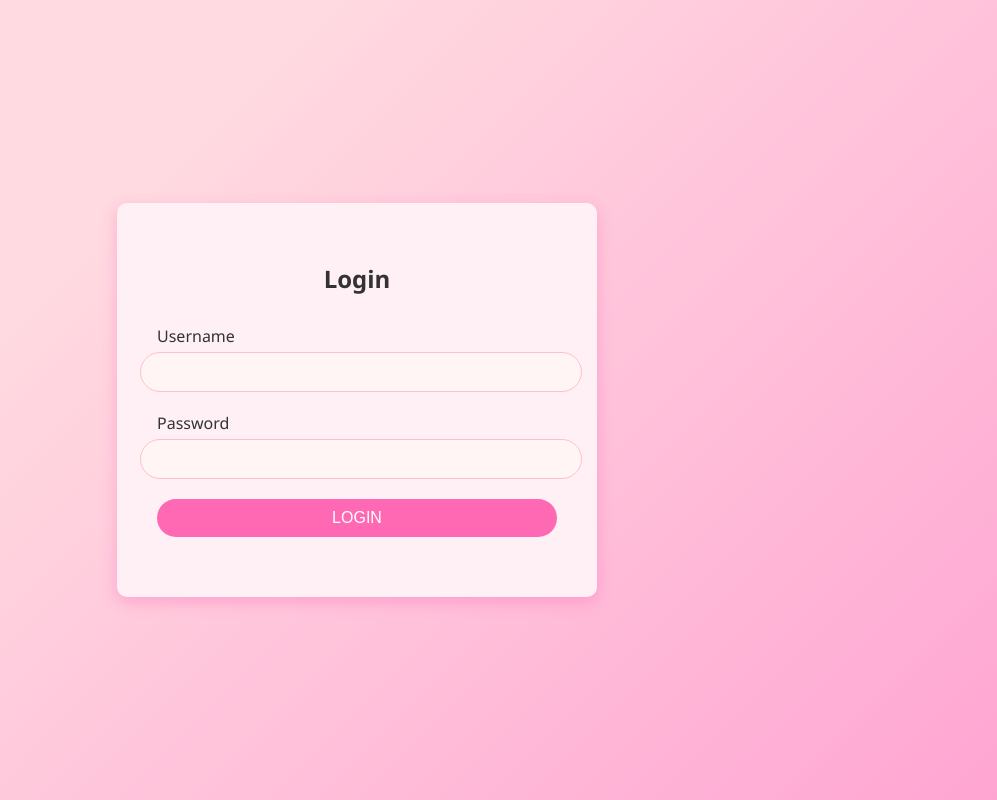
After one commit to Tech-Prep-Mentor/movie-classification-app, a Flask app: template templates/login.html in a window 1280 px wide. The commit adds this page. Shown: the whole page, without its empty margins (283-1280 px from the left). Run offline with Flask 3, Linux system fonts and the light colour scheme; the template is opened without the code that fills it, so the values that code supplies are empty.

```diff
--- a/main.py
+++ b/main.py
@@ -66,7 +66,7 @@ panel_server = pn.serve(dashboard, show=False,port=0)
 def index():
     # Get the Bokeh script
     bokeh_script=server_document(url='http://localhost:{}'.format(panel_server.port), relative_urls=True)
-    return render_template('index.html', bokeh_script=bokeh_script)
+    return render_template('login.html', bokeh_script=bokeh_script)
 
 if __name__ == '__main__':
     # Start the Flask app
--- /dev/null
+++ b/templates/login.html
@@ -0,0 +1,116 @@
+<!DOCTYPE html>
+<html lang="en">
+<head>
+    <meta charset="UTF-8">
+    <meta name="viewport" content="width=device-width, initial-scale=1.0">
+    <title>Login Screen</title>
+    <style>
+        body, html {
+            height: 100%;
+            margin: 0;
+            padding: 0;
+            font-family: 'Segoe UI', Tahoma, Geneva, Verdana, sans-serif;
+        }
+        body {
+            background: #FFC0CB; /* Simple pink background */
+            background: linear-gradient(135deg, #FFC0CB 30%, #FF69B4 100%); /* Gradient for a vibrant effect */
+            display: flex;
+            justify-content: center;
+            align-items: center;
+            position: relative;
+        }
+        .overlay {
+            position: absolute;
+            top: 0;
+            left: 0;
+            right: 0;
+            bottom: 0;
+            background: rgba(255, 255, 255, 0.4); /* Lighter overlay */
+        }
+        .login-form {
+            position: relative;
+            z-index: 2;
+            background: #fff0f5; /* A lighter pink shade for the form background */
+            padding: 40px;
+            border-radius: 10px;
+            box-shadow: 0 5px 15px rgba(255, 105, 180, 0.4); /* Soft pink shadow */
+            width: 100%;
+            max-width: 400px;
+        }
+        .login-form:hover {
+            transform: translateY(-5px);
+            box-shadow: 0 10px 25px rgba(0, 0, 0, 0.5);
+        }
+        .form-control {
+            margin-bottom: 20px;
+            position: relative;
+        }
+        .form-control input {
+            width: 100%;
+            padding: 10px 20px;
+            border-radius: 20px;
+            border: 1px solid #ccc;
+            font-size: 16px;
+            background-color: #f8f8f8;
+            transition: background-color 0.3s ease;
+        }
+        .form-control input {
+            width: 100%;
+            padding: 10px 20px;
+            border-radius: 20px;
+            border: 1px solid #FFC0CB; /* Light pink border */
+            font-size: 16px;
+            background-color: #FFF5F5; /* Very light pink background */
+            transition: all 0.3s ease;
+        }
+        .form-control label {
+            display: block;
+            margin-bottom: 5px;
+            color: #333;
+        }
+        input[type="submit"] {
+            background-color: #FF69B4; /* Hot pink for the button */
+            color: white;
+            cursor: pointer;
+            font-size: 16px;
+            text-transform: uppercase;
+            border: none;
+            border-radius: 20px;
+            padding: 10px 20px;
+            transition: background-color 0.3s ease;
+            width: 100%;
+        }
+        input[type="submit"]:hover {
+            background-color: #0056b3;
+        }
+        #username, #password{
+            position: relative;
+            right: 17px
+        }
+    </style>
+</head>
+<body>
+
+<div class="overlay"></div>
+<div class="login-form">
+    <h2 style="text-align: center; color: #333; margin-bottom: 30px;">Login</h2>
+    <form id="loginForm">
+        <div class="form-control">
+            <label for="username">Username</label>
+            <input type="text" id="username" name="username" required>
+        </div>
+        <div class="form-control">
+            <label for="password">Password</label>
+            <input type="password" id="password" name="password" required>
+        </div>
+        <div class="form-control">
+            <input type="submit" value="Login" id = "loginForm">
+        </div>
+    </form>
+</div>
+
+<script src="src.js"></script>
+
+
+</body>
+</html>
--- /dev/null
+++ b/templates/src.js
@@ -0,0 +1,5 @@
+const loginForm = document.getElementById("loginForm");
+loginForm.addEventListener("submit", function(event) {  //when form is submitted, the event is happened
+    event.preventDefault(); // Prevent the form from actually submitting
+    window.location.href = "dashboard.html"; // Redirect to dashboard
+});
--- a/tool.py
+++ b/tool.py
@@ -6,10 +6,13 @@ import wikipedia
 import requests
 import os
 
+
 # Define the input schema
 class OpenMeteoInput(BaseModel):
-    latitude: float = Field(..., description="Latitude of the location to fetch weather data for")
-    longitude: float = Field(..., description="Longitude of the location to fetch weather data for")
+    latitude: float = Field(0.0, description="Latitude of the location to fetch weather data for")
+    longitude: float = Field(0.0, description="Longitude of the location to fetch weather data for")
+
+print(issubclass(OpenMeteoInput, BaseModel))
 
 @tool(args_schema=OpenMeteoInput)
 def get_current_temperature(latitude: float, longitude: float) -> dict:
@@ -45,7 +48,7 @@ def get_current_temperature(latitude: float, longitude: float) -> dict:
 
 
 @tool
-def search_wikipedia(query: str) -> str:
+def search_wikipedia(self, query: str) -> str:
     """Run Wikipedia search and get page summaries."""
     page_titles = wikipedia.search(query)
     summaries = []
@@ -68,9 +71,9 @@ def search_wikipedia(query: str) -> str:
 
 #This example converts 100 US Dollars (USD) to Euros (EUR). The result will be printed to the console.
 class CurrencyConversionInput(BaseModel):
-    amount: float = Field(..., description="Amount to convert")
-    from_currency: str = Field(..., description="Currency code to convert from")
-    to_currency: str = Field(..., description="Currency code to convert to")
+    amount: float = Field(0.0, description="Amount to convert")
+    from_currency: str = Field(0.0, description="Currency code to convert from")
+    to_currency: str = Field(0.0, description="Currency code to convert to")
 
 @tool(args_schema=CurrencyConversionInput)
 def currency_conversion(amount, from_currency, to_currency) -> str:
@@ -104,9 +107,9 @@ def currency_conversion(amount, from_currency, to_currency) -> str:
 
 #This example converts 1 Bitcoin (BTC) to Ethereum (ETH).
 class CryptoConversionInput(BaseModel):
-    amount: float = Field(..., description="Amount to convert")
-    from_currency: str = Field(..., description="Cryptocurrency symbol to convert from (e.g., BTC)")
-    to_currency: str = Field(..., description="Cryptocurrency symbol to convert to (e.g., ETH)")
+    amount: float = Field(0.0, description="Amount to convert")
+    from_currency: str = Field(0.0, description="Cryptocurrency symbol to convert from (e.g., BTC)")
+    to_currency: str = Field(0.0, description="Cryptocurrency symbol to convert to (e.g., ETH)")
 @tool(args_schema=CryptoConversionInput)
 def crypto_conversion(amount, from_currency, to_currency) -> str:
     """Convert cryptocurrency based on the provided input using CoinGecko API."""
@@ -144,8 +147,8 @@ from datetime import datetime
 from pydantic import BaseModel, Field
 
 class TimeZoneConversionInput(BaseModel):
-    from_timezone: str = Field(..., description="Source time zone")
-    to_timezone: str = Field(..., description="Target time zone")
+    from_timezone: str = Field(0.0, description="Source time zone")
+    to_timezone: str = Field(0.0, description="Target time zone")
 
 @tool(args_schema=TimeZoneConversionInput)
 def current_time_zone_conversion(from_timezone, to_timezone) -> str:
@@ -172,9 +175,9 @@ def current_time_zone_conversion(from_timezone, to_timezone) -> str:
 
 
 class TranslationInput(BaseModel):
-    text: str = Field(..., description="Text to translate")
-    source_language: str = Field(..., description="Source language code (e.g., en for English)")
-    target_language: str = Field(..., description="Target language code")
+    text: str = Field(0.0, description="Text to translate")
+    source_language: str = Field(0.0, description="Source language code (e.g., en for English)")
+    target_language: str = Field(0.0, description="Target language code")
 @tool(args_schema=TranslationInput)
 def language_translation(text, source_language, target_language) -> str:
     """Translate text based on the provided input using Google Cloud Translation API."""
@@ -214,9 +217,9 @@ from pydantic import BaseModel, Field
 ureg = UnitRegistry()
 
 class UnitConversionInput(BaseModel):
-    value: float = Field(..., description="Value to convert")
-    from_unit: str = Field(..., description="Source unit")
-    to_unit: str = Field(..., description="Target unit")
+    value: float = Field(0.0, description="Value to convert")
+    from_unit: str = Field(0.0, description="Source unit")
+    to_unit: str = Field(0.0, description="Target unit")
 @tool(args_schema=UnitConversionInput)
 def unit_conversion(value, from_unit, to_unit) -> str:
     """Convert units based on the provided input using the pint library."""
@@ -238,7 +241,7 @@ def unit_conversion(value, from_unit, to_unit) -> str:
 
 
 class StockInfoInput(BaseModel):
-    symbol: str = Field(..., description="Stock symbol (e.g., AAPL)")
+    symbol: str = Field(0.0, description="Stock symbol (e.g., AAPL)")
 @tool(args_schema=StockInfoInput)
 def get_stock_info(symbol) -> str:
     """Fetch stock information based on the provided input using Alpha Vantage API."""
@@ -291,8 +294,8 @@ from io import StringIO
 from pydantic import BaseModel, Field
 
 class StockVisualizationInput(BaseModel):
-    symbol: str = Field(..., description="Stock symbol (e.g., AAPL)")
-    api_key: str = Field(..., description="Alpha Vantage API key")
+    symbol: str = Field(0.0, description="Stock symbol (e.g., AAPL)")
+    api_key: str = Field(0.0, description="Alpha Vantage API key")
 @tool(args_schema=StockVisualizationInput)
 def visualize_stock(symbol,api_key) -> str:
     """Visualize historical stock data based on the provided input using Alpha Vantage API."""
@@ -350,8 +353,8 @@ from pydantic import BaseModel, Field
 from datetime import datetime
 
 class WeatherForecastInput(BaseModel):
-    city: str = Field(..., description="City name")
-    country: str = Field(..., description="Country code")
+    city: str = Field(0.0, description="City name")
+    country: str = Field(0.0, description="Country code")
 
 @tool(args_schema=WeatherForecastInput)
 def weather_forecast(city,country) -> str:
```
Also changed, not shown: static/styles.css (+127 -29 lines), templates/dashboard.html (+27 -18 lines), readme.md.
